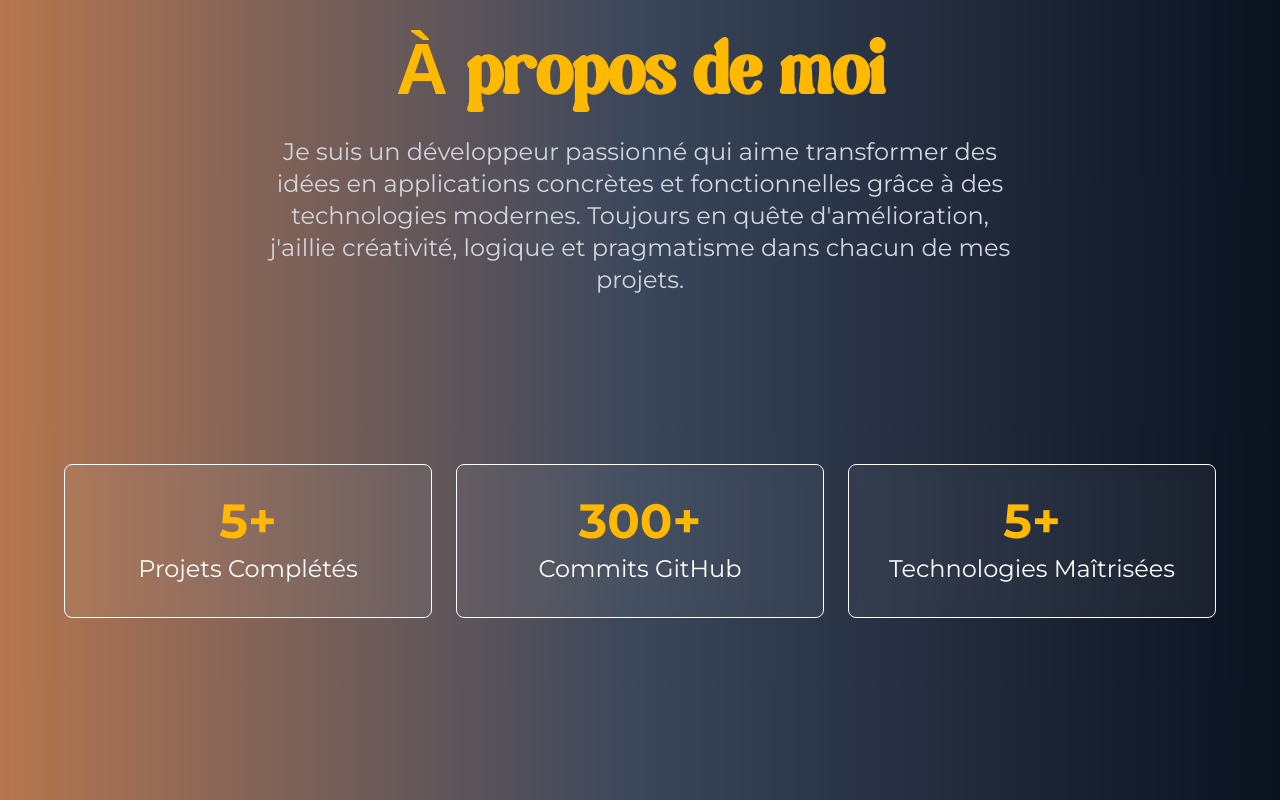
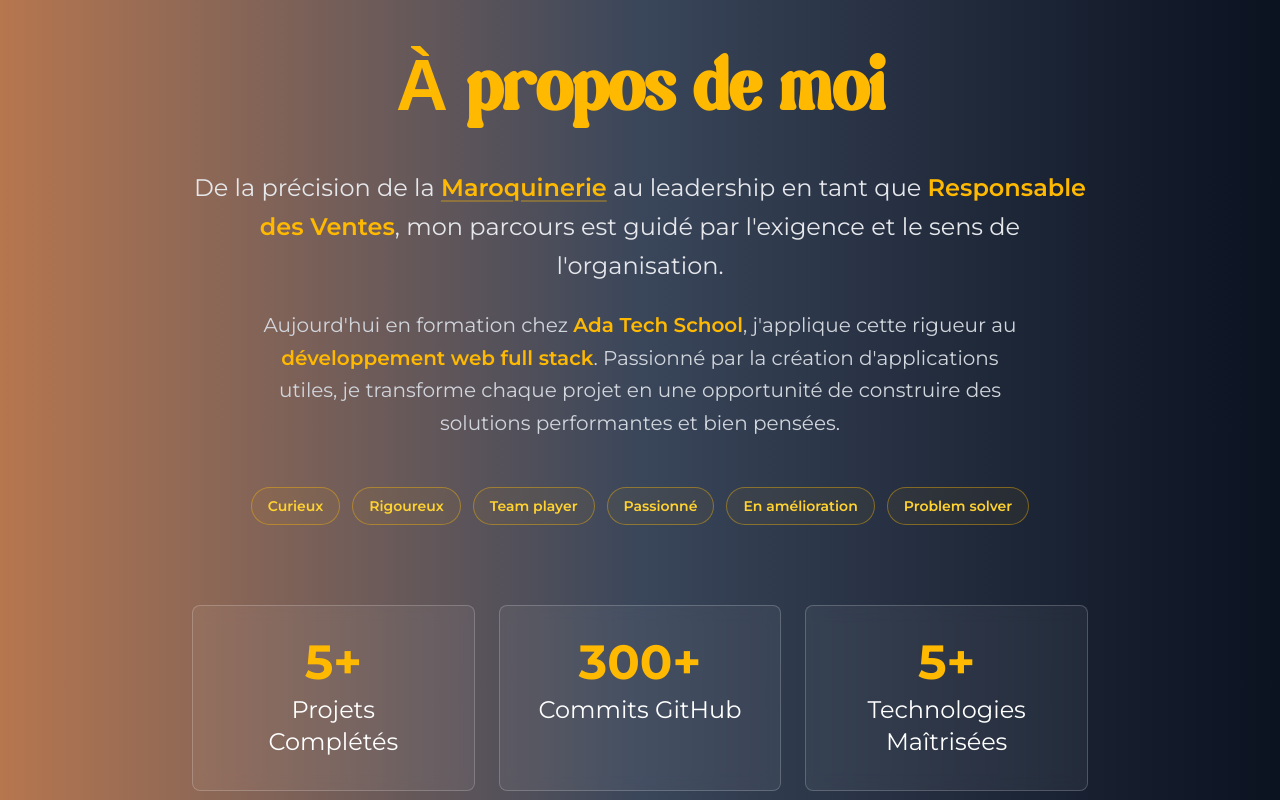
Before and after one commit to teizred/portfolio, a React (Vite) app: page / in a window 1280 px wide. Shown: the part 840-1640 px from the top of the page. Built offline with nearby package versions, Linux system fonts and the light colour scheme.

Commit message:
feat: Add skill badges and an expanded bio to the About section, with updated layout and refined styling.

```diff
--- a/src/components/sections/About.tsx
+++ b/src/components/sections/About.tsx
@@ -1,39 +1,73 @@
-
+const badges = [
+  { label: 'Curieux' },
+  { label: 'Rigoureux' },
+  { label: 'Team player' },
+  { label: 'Passionné' },
+  { label: 'En amélioration' },
+  { label: 'Problem solver' },
+];
 
 export default function About() {
   const stats = [
     { number: '5+', label: 'Projets Complétés' },
     { number: '300+', label: 'Commits GitHub' },
     { number: '5+', label: 'Technologies Maîtrisées' },
-  ]
+  ];
 
   return (
-    <section id="about" className="relative min-h-screen bg-transparent w-full px-8 py-20">
-      <div className="max-w-6xl mx-auto relative z-10">
-        <h2 className="text-4xl md:text-7xl  font-bold text-amber-400 text-center mb-6 font-magilo">
+    <section id="about" className="relative min-h-screen bg-transparent w-full px-6 md:px-16 py-12 md:py-24">
+      <div className="max-w-4xl mx-auto relative z-10 flex flex-col items-center">
+
+        {/* Titre */}
+        <h2 className="text-5xl md:text-7xl font-bold text-amber-400 text-center mb-8 md:mb-10 font-magilo">
           À propos de moi
         </h2>
 
-        <p className="text-gray-300 text-center text-2xl mb-42 max-w-3xl mx-auto font-montserrat">
-          Je suis un développeur passionné qui aime transformer des idées en applications concrètes et fonctionnelles grâce à des technologies modernes.
-          Toujours en quête d'amélioration, j'aillie créativité, logique et pragmatisme dans chacun de mes projets.
-        </p>
+        {/* Bio Texte */}
+        <div className="text-center mb-10 md:mb-12 flex flex-col gap-4 md:gap-6">
+          <p className="text-gray-200 text-lg md:text-2xl font-montserrat leading-relaxed">
+            De la précision de la{' '}
+            <span className="text-amber-400 font-semibold underline decoration-amber-400/30 underline-offset-4">
+              Maroquinerie
+            </span>{' '}
+            au leadership en tant que{' '}
+            <span className="text-amber-400 font-semibold">Responsable des Ventes</span>,
+            mon parcours est guidé par l'exigence et le sens de l'organisation.
+          </p>
+          <p className="text-gray-300 text-base md:text-xl font-montserrat leading-relaxed max-w-3xl mx-auto">
+            Aujourd'hui en formation chez{' '}
+            <span className="text-amber-400 font-semibold">Ada Tech School</span>, j'applique cette rigueur au{' '}
+            <span className="text-amber-400 font-semibold">développement web full stack</span>. Passionné par la création d'applications utiles,
+            je transforme chaque projet en une opportunité de construire des solutions performantes et bien pensées.
+          </p>
+        </div>
 
-        {/* Stats Cards */}
-        <div className="grid grid-cols-1 md:grid-cols-3 gap-6 mb-12 font-montserrat">
+        {/* Badges de valeurs (Uniform Amber) */}
+        <div className="flex flex-wrap justify-center gap-2 md:gap-3 mb-10 md:mb-20">
+          {badges.map((badge, i) => (
+            <span
+              key={i}
+              className="px-3 md:px-4 py-1.5 md:py-2 rounded-full text-xs md:text-sm font-semibold border border-amber-400/40 text-amber-300 bg-amber-400/5 font-montserrat hover:border-amber-400 hover:bg-amber-400/10 transition-all duration-300 cursor-default"
+            >
+              {badge.label}
+            </span>
+          ))}
+        </div>
+
+        {/* Stats Cards (Original Style) */}
+        <div className="grid grid-cols-1 md:grid-cols-3 gap-6 w-full font-montserrat">
           {stats.map((stat, index) => (
             <div
               key={index}
-              className="bg-white/5 backdrop-blur-sm border border-white rounded-lg p-8 text-center hover:border-amber-400 transition-colors"
+              className="bg-white/5 backdrop-blur-sm border border-white/20 rounded-lg p-6 md:p-8 text-center hover:border-amber-400 hover:bg-white/10 transition-all duration-300"
             >
-              <div className="text-5xl font-bold text-amber-400 mb-2">{stat.number}</div>
-              <div className="text-2xl text-white">{stat.label}</div>
+              <div className="text-4xl md:text-5xl font-bold text-amber-400 mb-2">{stat.number}</div>
+              <div className="text-xl md:text-2xl text-white">{stat.label}</div>
             </div>
           ))}
         </div>
 
-
       </div>
     </section>
-  )
+  );
 }
```
